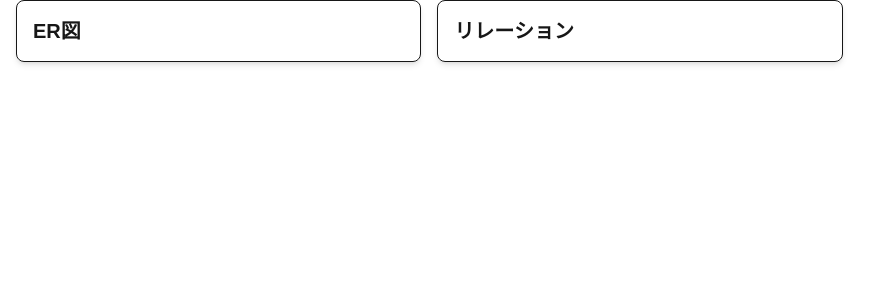
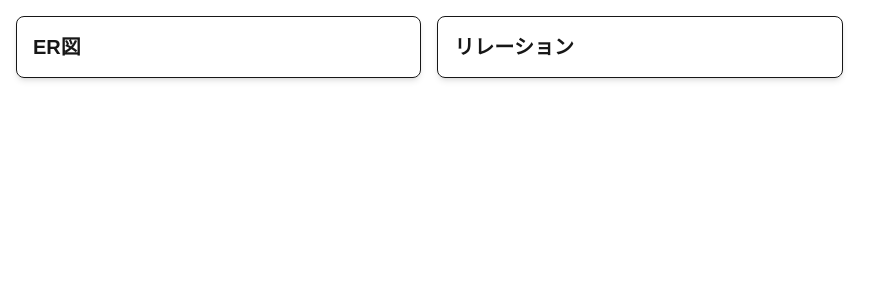
Before and after one commit to gotsui/ERD, a Next.js app in the folder project/: page / in a window 1280 px wide. Shown: the top 300 px of the page, without its empty margins (0-890 px from the left). Built offline with nearby package versions, Linux system fonts and the light colour scheme.

Commit message:
配置変更

```diff
--- a/project/src/app/page.tsx
+++ b/project/src/app/page.tsx
@@ -2,7 +2,7 @@
 
 const Home: React.FC = () => {
     return (
-        <div className="container px-4">
+        <div className="container mx-auto p-4">
             <div className="grid grid-cols-3 gap-4">
                 <Link
                     href="/erd"
```
